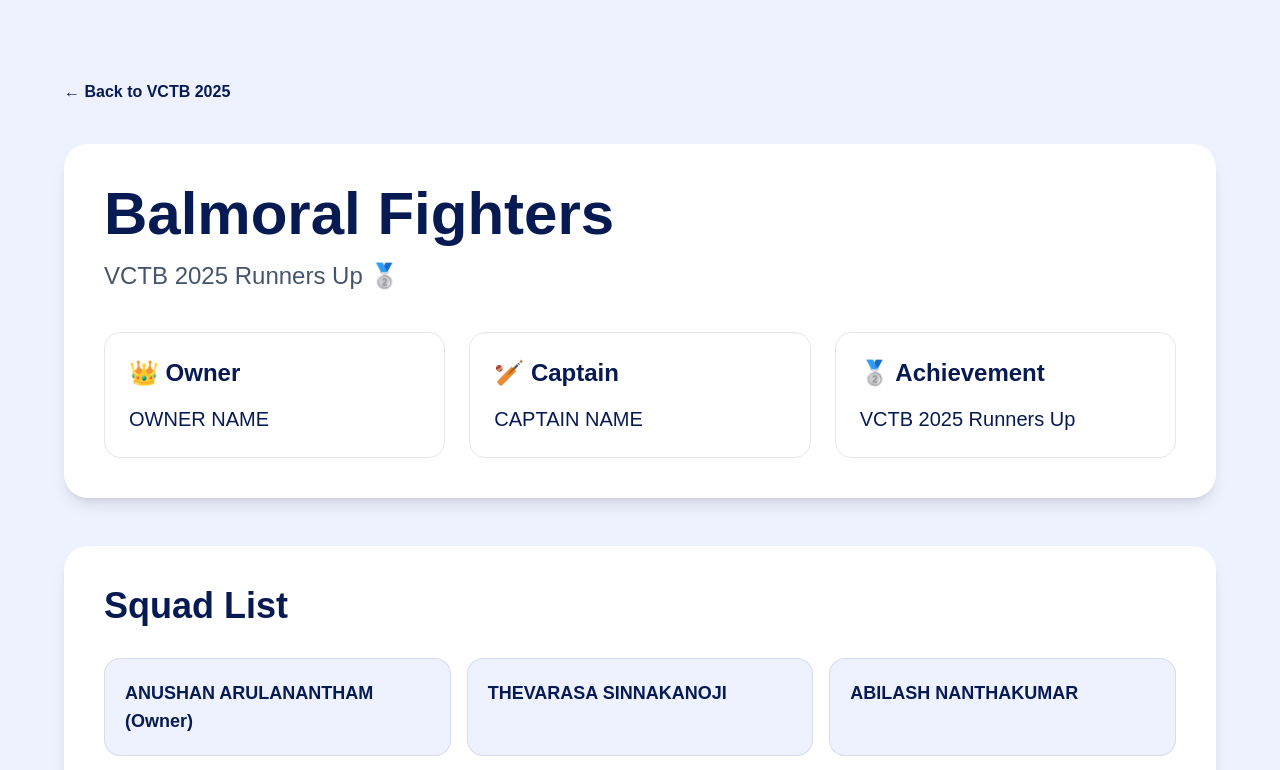
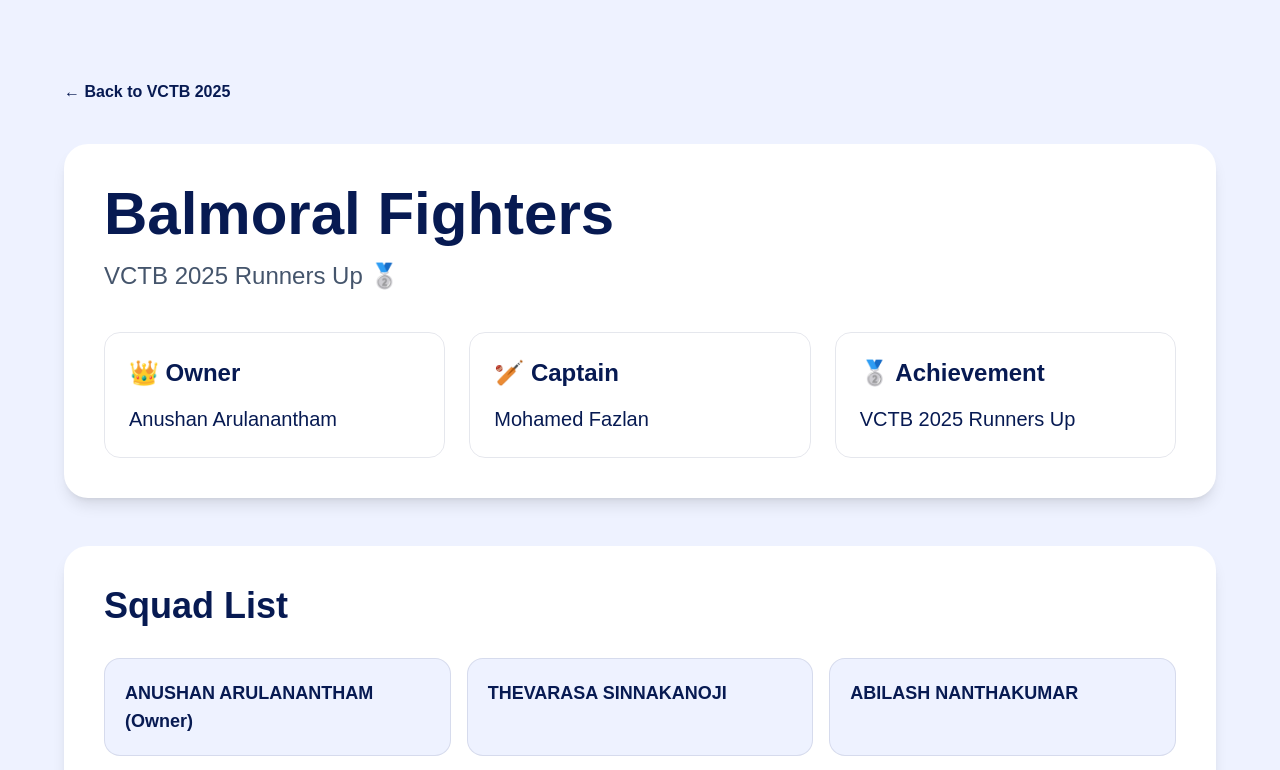
Before and after one commit to thanusan97-blip/spiders-cricket-club, a Next.js app: page /competitions/vctb2025/balmoral-fighters in a window 1280 px wide. Shown: the top 770 px of the page. Built offline with nearby package versions, Linux system fonts and the light colour scheme.

Commit message:
Added Balmoral Fighters squad

```diff
--- a/app/competitions/vctb2025/balmoral-fighters/page.tsx
+++ b/app/competitions/vctb2025/balmoral-fighters/page.tsx
@@ -50,7 +50,7 @@ export default function BalmoralFightersPage() {
               </h2>
 
               <p className="mt-4 text-xl">
-                OWNER NAME
+                Anushan Arulanantham
               </p>
             </div>
 
@@ -60,7 +60,7 @@ export default function BalmoralFightersPage() {
               </h2>
 
               <p className="mt-4 text-xl">
-                CAPTAIN NAME
+                 Mohamed Fazlan
               </p>
             </div>
 
```
